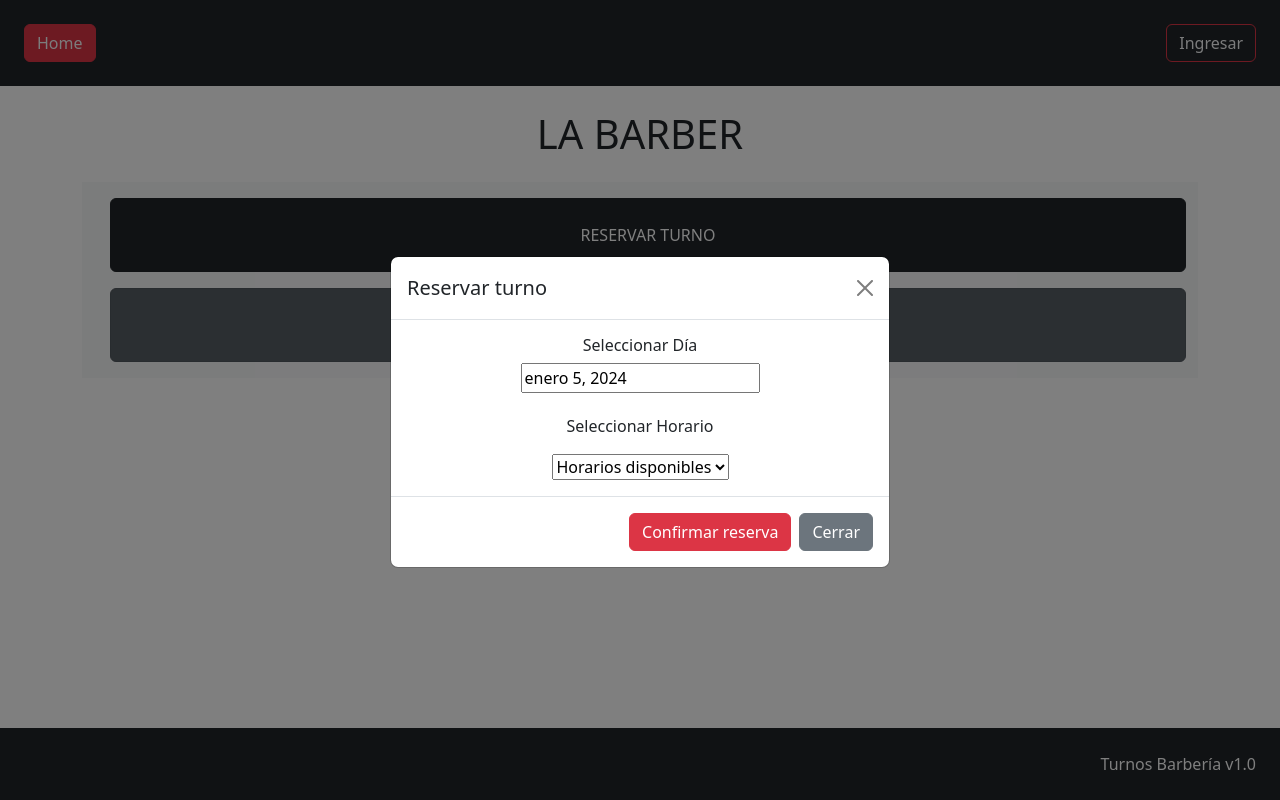
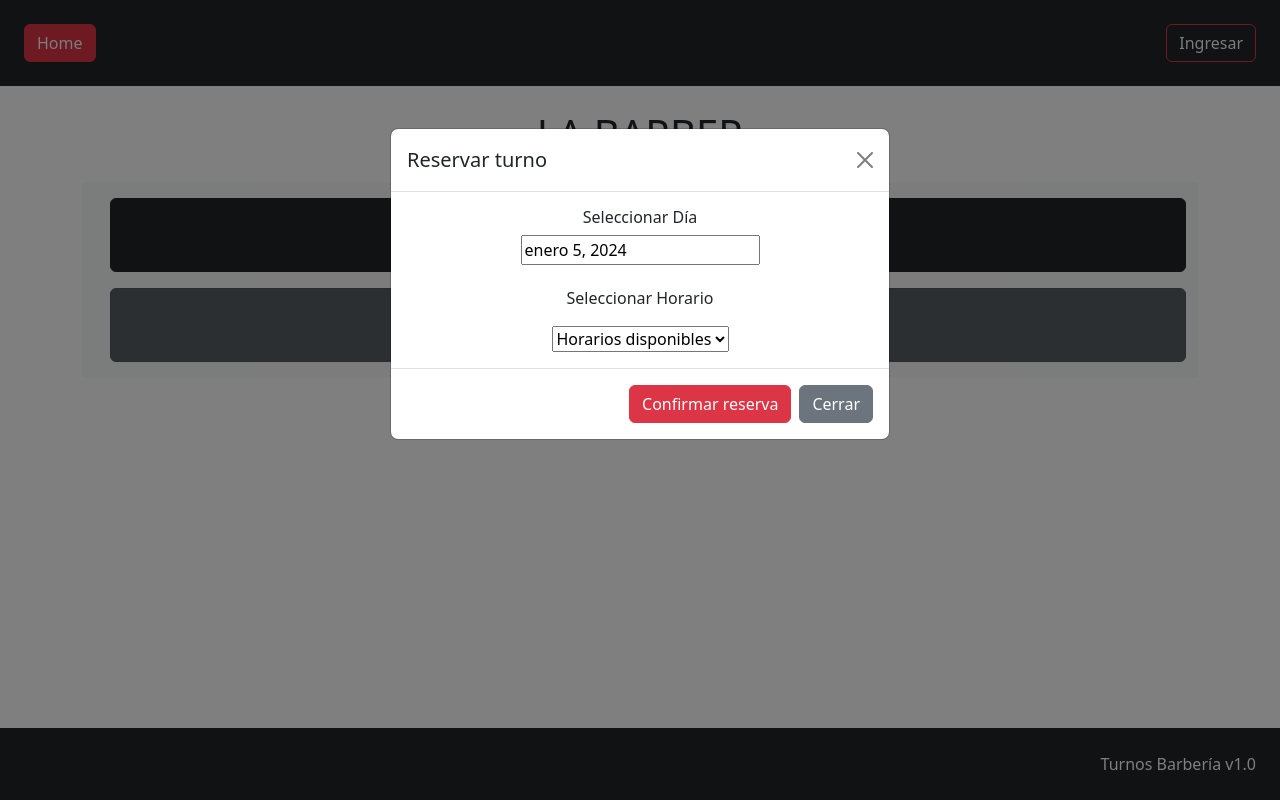
Before and after one commit to makzzer/barber-react, a React (Vite) app: page / in a window 1280 px wide. Both pictures are taken after a click on the button "RESERVAR TURNO". Built offline with nearby package versions, Linux system fonts and the light colour scheme.

Commit message:
mejora posicion ventana modal

```diff
--- a/src/components/calendar/SelectorFecha.jsx
+++ b/src/components/calendar/SelectorFecha.jsx
@@ -86,7 +86,7 @@ const SelectorFecha = ({ isOpen, onClose, onDateSelect }) => {
             className="modal-dialog"
             role="document"
             style={{
-              marginTop: "20%", // Ajusta el margen superior según sea necesario
+              marginTop: "10%", // Ajusta el margen superior según sea necesario
               marginBottom: "2%", // Ajusta el margen inferior según sea necesario
               minHeight: "60vh", // Ajusta la altura mínima según sea necesario
               maxHeight: "96%", // Ajusta la altura máxima según sea necesario
```
